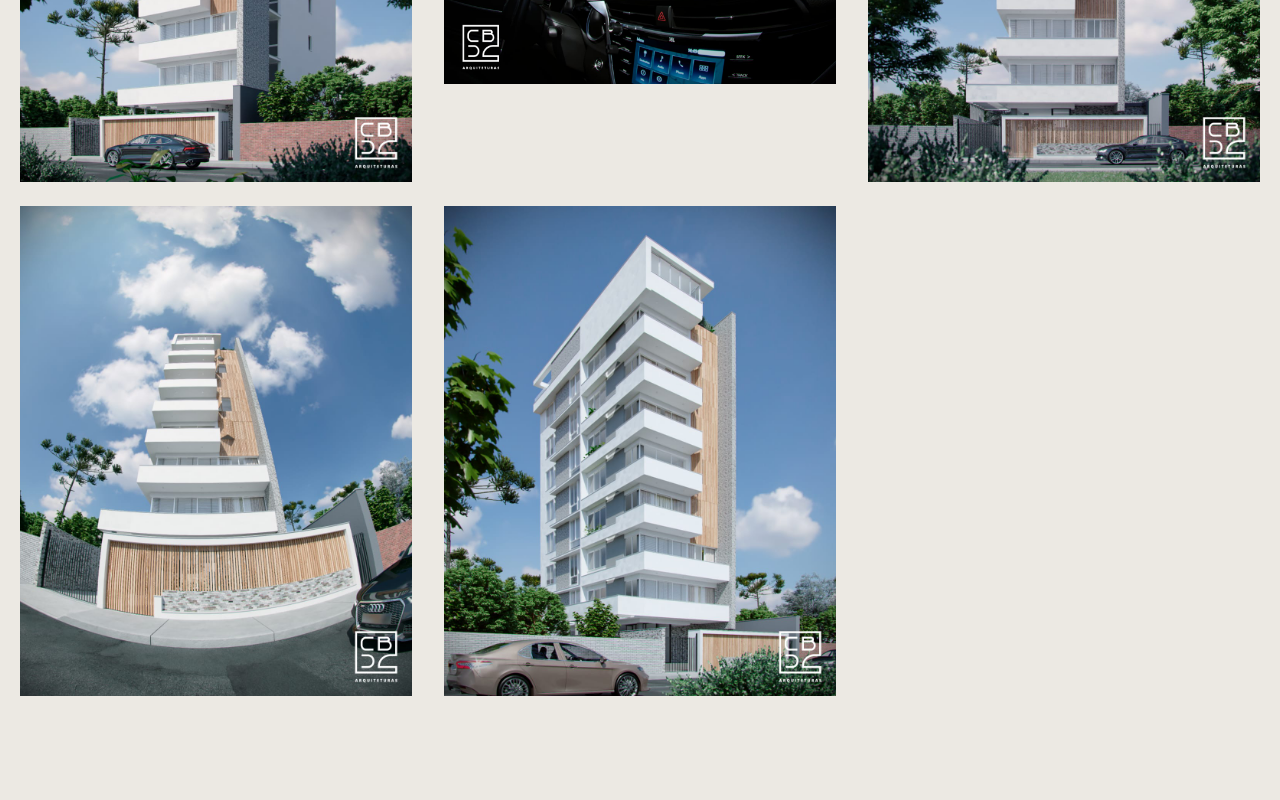
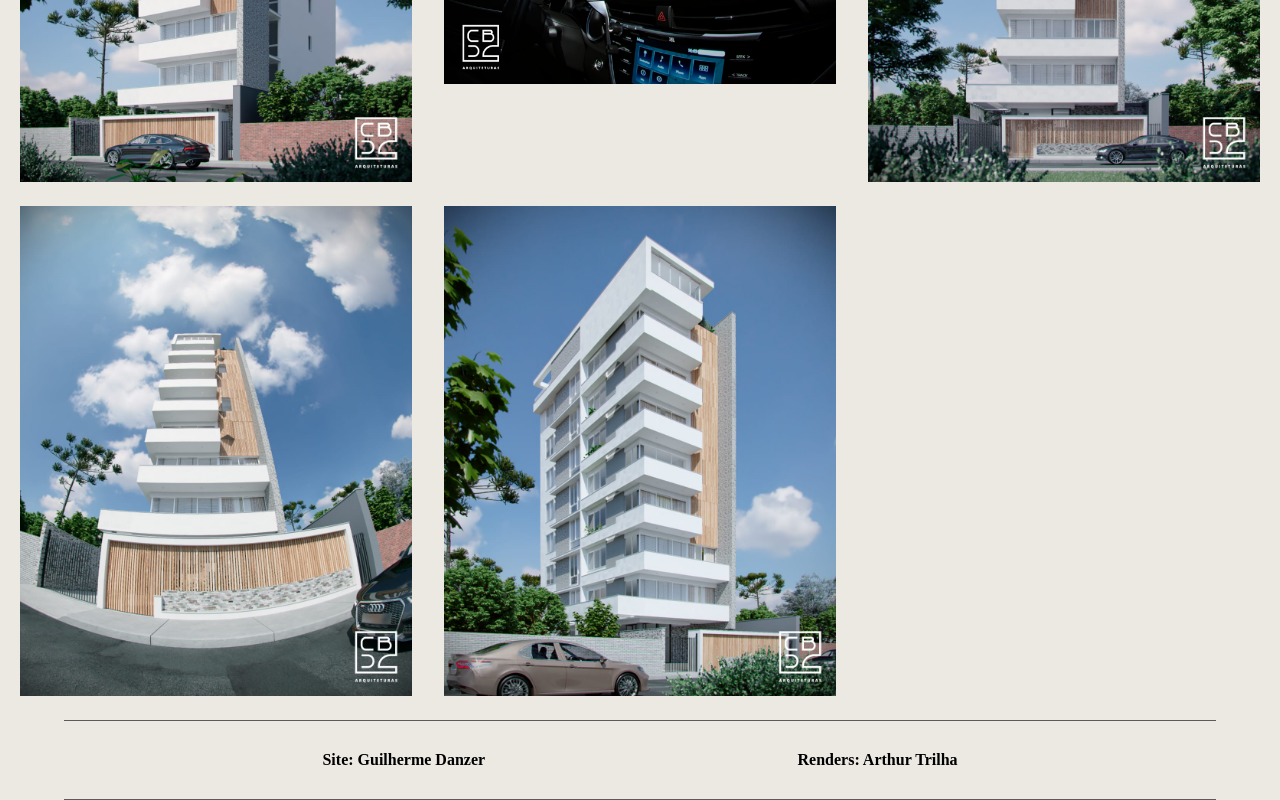
Before and after one commit to GuilhermeDanzer/architectureport, a React (Create React App) app: page / in a window 1280 px wide. Shown: the part 602-1402 px from the top of the page. Before the commit the page ends 1322 px from the top, so only its background shows below. Built offline with nearby package versions, Linux system fonts and the light colour scheme.

Commit message:
Add footer

```diff
--- a/public/index.html
+++ b/public/index.html
@@ -9,6 +9,7 @@
       name="description"
       content="Web site created using create-react-app"
     />
+    <link href="https://fonts.googleapis.com/css2?family=Open+Sans&display=swap" rel="stylesheet">
     <link rel="apple-touch-icon" href="%PUBLIC_URL%/logo192.png" />
     <!--
       manifest.json provides metadata used when your web app is installed on a
--- /dev/null
+++ b/src/components/Footer.js
@@ -0,0 +1,23 @@
+import React from "react";
+import { HeaderNav } from "./Header";
+import styled from "styled-components";
+
+const Wrapper = styled.div`
+  display: flex;
+`;
+
+const Columns = styled.div``;
+export const Footer = () => {
+  return (
+    <Wrapper>
+      <HeaderNav>
+        <Columns>
+          <h4>Site: Guilherme Danzer</h4>
+        </Columns>
+        <Columns>
+          <h4>Renders: Arthur Trilha</h4>
+        </Columns>
+      </HeaderNav>
+    </Wrapper>
+  );
+};
--- a/src/components/Header.js
+++ b/src/components/Header.js
@@ -3,7 +3,7 @@ import { Cards } from "./Cards";
 import { Link } from "react-router-dom";
 import styled from "styled-components";
 import Logo from "../assets/img/Logo.png";
-const HeaderNav = styled.div`
+export const HeaderNav = styled.div`
   display: flex;
   overflow: hidden;
   justify-content: space-evenly;
--- a/src/index.css
+++ b/src/index.css
@@ -1,4 +1,5 @@
 @import url("https://fonts.googleapis.com/css2?family=Open+Sans:ital,wght@0,300;0,400;0,600;0,700;0,800;1,300;1,400;1,600;1,700;1,800&display=swap");
+
 body {
   margin: 0;
   font-family: "Open Sans" -apple-system, BlinkMacSystemFont, "Segoe UI",
--- a/src/layout/Layout.js
+++ b/src/layout/Layout.js
@@ -1,10 +1,13 @@
 import React from "react";
 import { Header } from "../components/Header";
+import { Footer } from "../components/Footer";
+
 export const Layout = ({ children }) => {
   return (
     <div>
       <Header />
       {children}
+      <Footer />
     </div>
   );
 };
```
